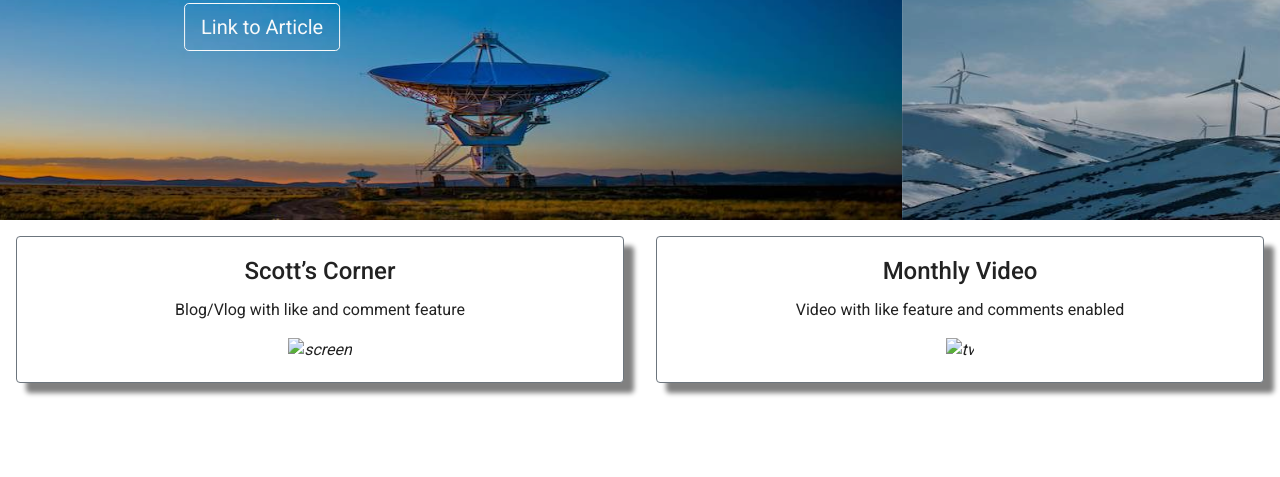
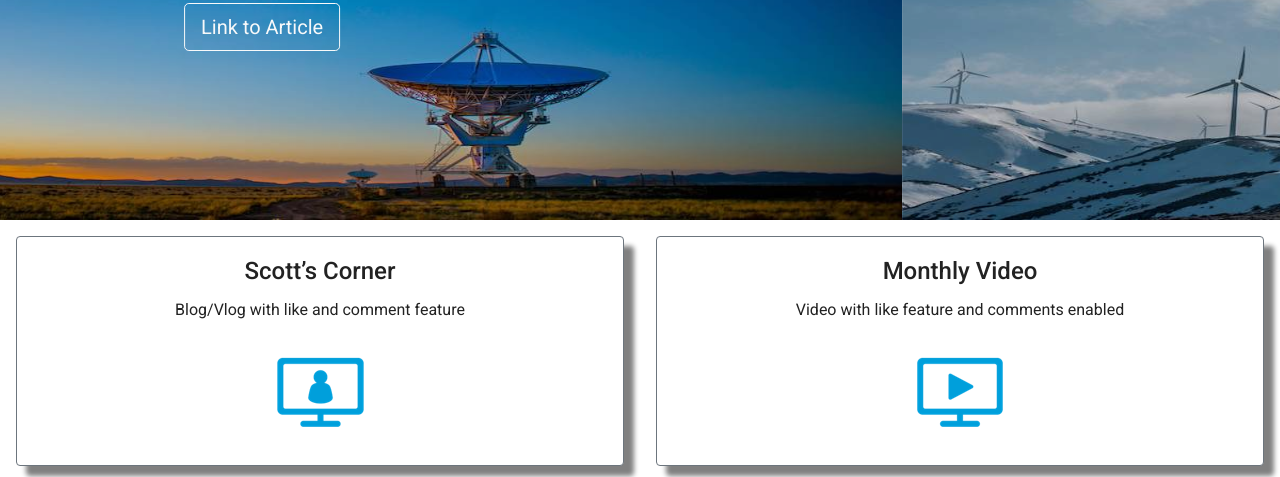
Before and after one commit to WiFiCowboy/att-ato, a plain HTML site: page index.html in a window 1280 px wide. Shown: the part 494-971 px from the top of the page. Drawn offline with nearby package versions, Linux system fonts and the light colour scheme; the site is published under a folder, as on GitHub Pages, so addresses that start at the root find nothing.

Commit message:
fixed img bug

```diff
--- a/index.html
+++ b/index.html
@@ -126,7 +126,7 @@
                 Blog/Vlog with like and comment feature
               </p>
               <i data-toggle="modal" data-target="#exampleModalScrollable"><img class="current_program"
-                src="/img/current_program.png" alt="screen"
+                src="img/current_program.png" alt="screen"
                 ></i>
             </div>
           </div>
@@ -205,7 +205,7 @@
               <p class="card-text">
                 Video with like feature and comments enabled
               </p>
-              <i data-toggle="modal" data-target="#exampleModal"><img   class="watch-tv" src="/img/Watch_on_tv_icon.png" alt="tv"></i>
+              <i data-toggle="modal" data-target="#exampleModal"><img   class="watch-tv" src="img/Watch_on_tv_icon.png" alt="tv"></i>
             </div>
           </div>
 
```
